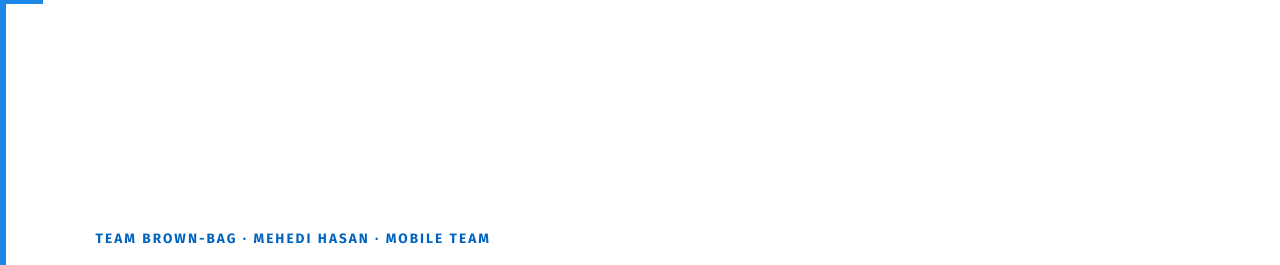
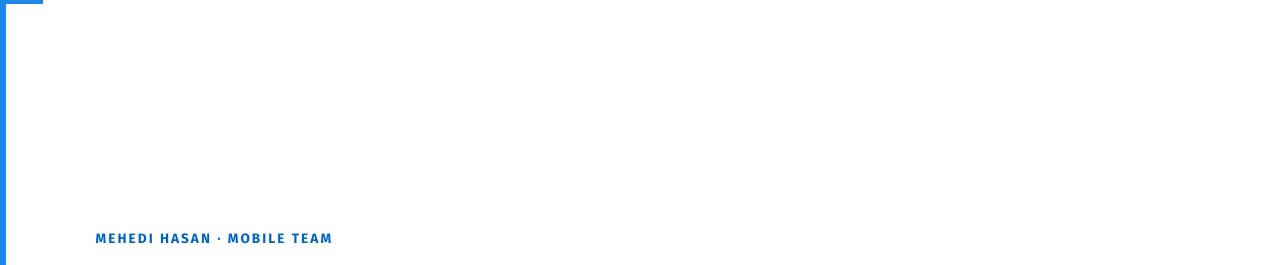
Before and after one commit to mehedi-hasan-qp/presentations, a plain HTML site: page presentations/everyday-ai-workflow/index.html in a window 1280 px wide. Shown: the top 265 px of the page. Drawn offline with Linux system fonts and the light colour scheme.

Commit message:
fix(presentations): drop "Team brown-bag" from the title slide kicker

```diff
--- a/presentations/everyday-ai-workflow/index.html
+++ b/presentations/everyday-ai-workflow/index.html
@@ -280,7 +280,7 @@
 
   <!-- 01 · title -->
   <div class="slide title-slide active">
-    <div class="kicker">Team brown-bag · Mehedi Hasan · Mobile Team</div>
+    <div class="kicker">Mehedi Hasan · Mobile Team</div>
     <h1>Ask first, build cheap,<br><span class="accent">ship clean</span></h1>
     <p style="margin-top: 2rem; max-width: 640px;">My everyday AI workflow</p>
     <p style="margin-top: 1.1rem; max-width: 620px; color: var(--fg-muted); font-size: 0.9rem;">Built with /create-presentation — more on that later.</p>
```
